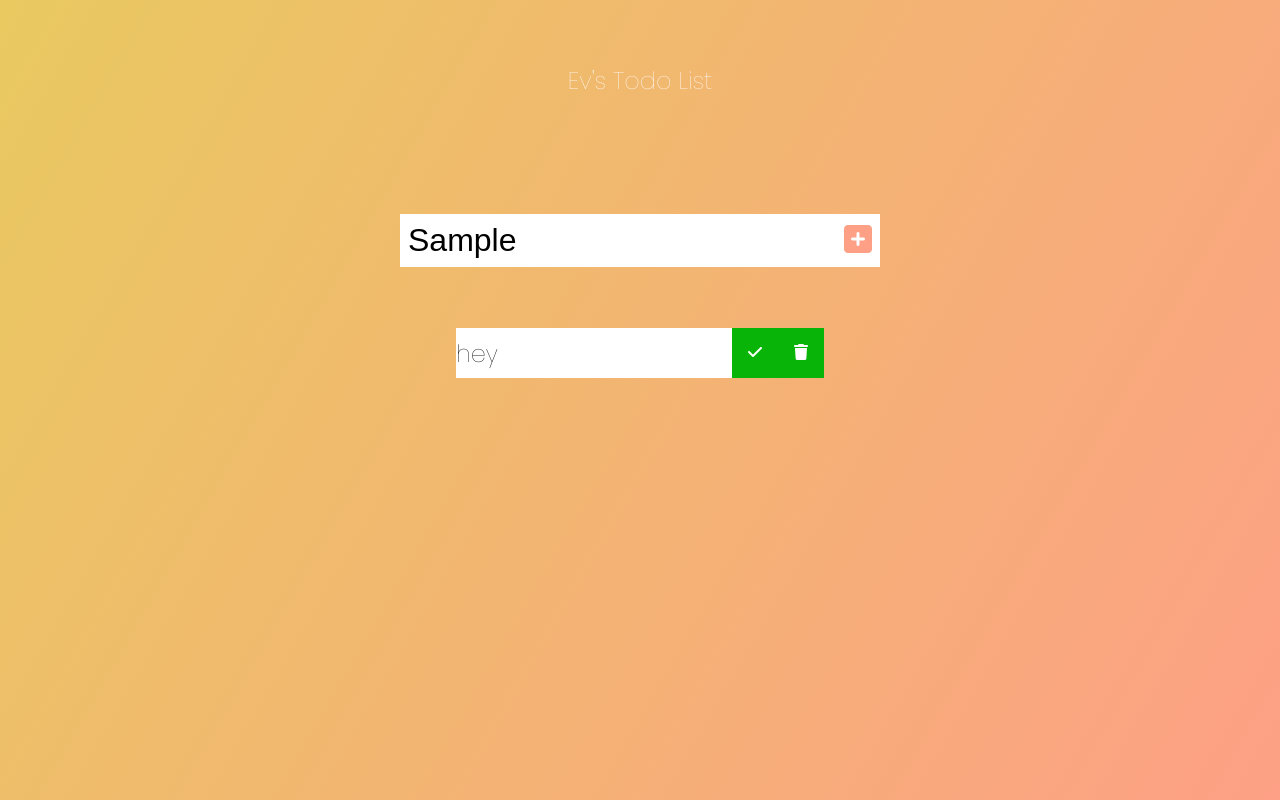
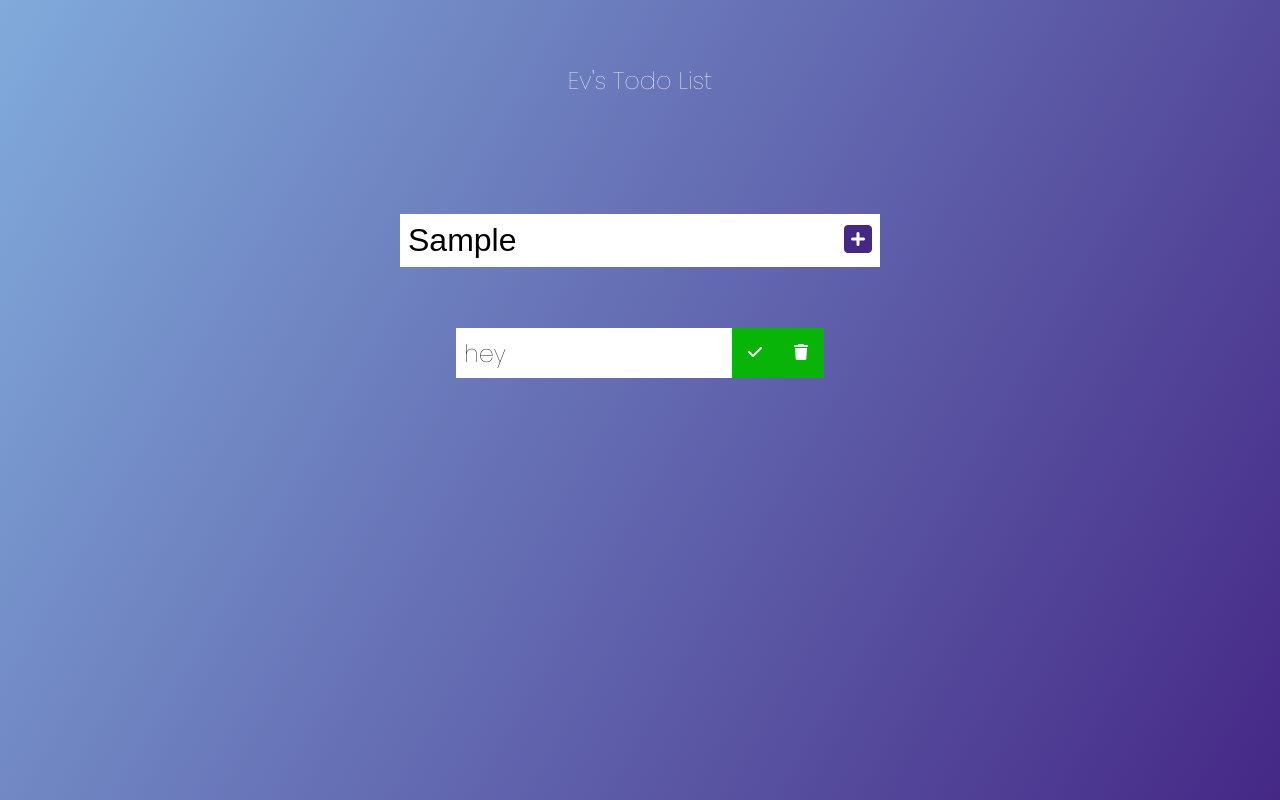
Before and after one commit to Epic91/todo_app_js, a plain HTML site: page index.html in a window 1280 px wide. Both pictures are taken after typing "Sample" into the empty fields and a click on the button 858 px from the left and 240 px from the top of the page. Drawn offline with Linux system fonts and the light colour scheme.

Commit message:
changed the colors of app

```diff
--- a/style.css
+++ b/style.css
@@ -5,7 +5,7 @@
 }
 
 body {
-    background-image: linear-gradient(120deg, #e9c960, #fda085);
+    background-image: linear-gradient(120deg, #81abdb, #452886);
     color: white;
     font-family: "Poppins", sans-serif;
     min-height: 100vh;
@@ -32,14 +32,14 @@ form button {
 }
 
 form button {
-    color: #fda085;
+    color: #452886;
     background: white;
     cursor: pointer;
     transition: all 0.3s ease;
 }
 
 form button:hover {
-    background: #fda085;
+    background: #452886;
     color: white;
 }
 
@@ -70,7 +70,7 @@ form button:hover {
 
 .trash-btn,
 .complete-btn {
-    background: #ff6f47;
+    background: #fb2222;
     color: white;
     border: none;
     padding: 1rem;
@@ -80,3 +80,7 @@ form button:hover {
 .complete-btn {
     background: rgb(8, 180, 8);
 }
+
+.todo-item {
+    padding: 0rem 0.5rem;
+}
```
